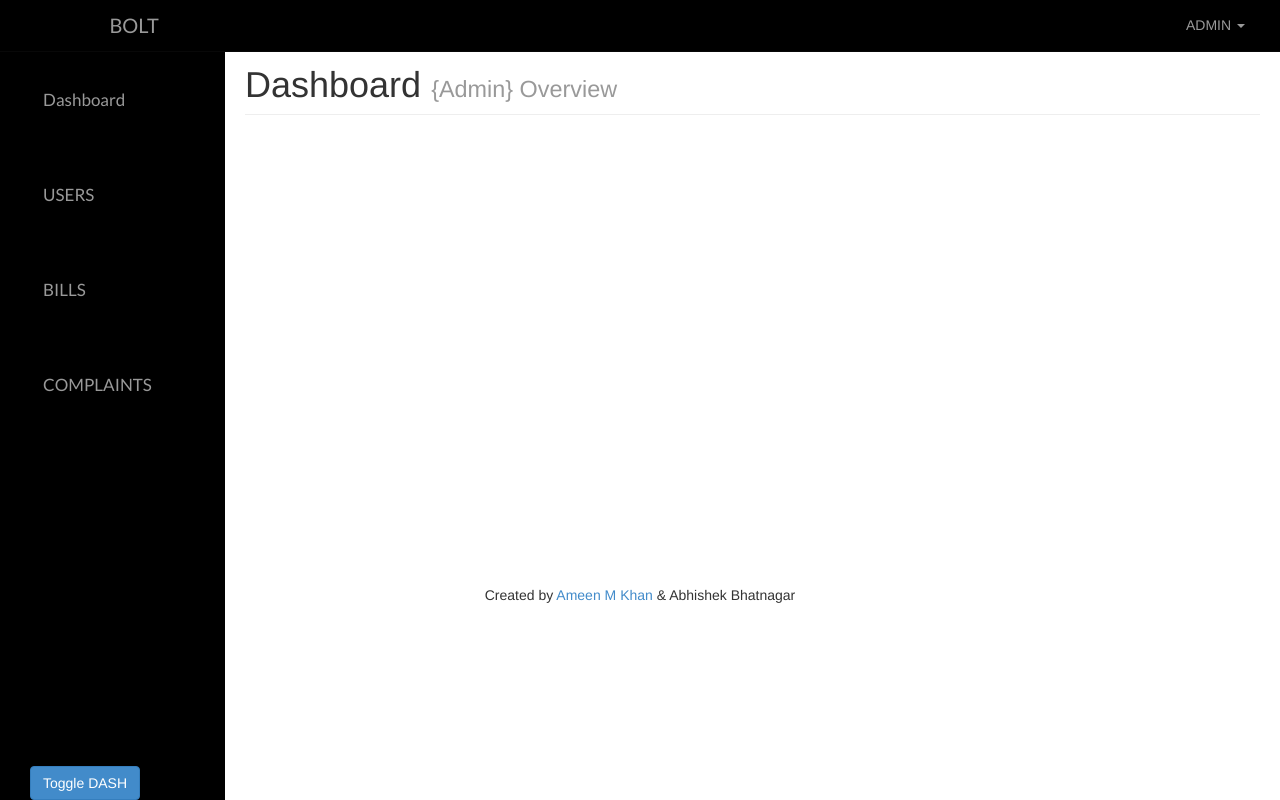
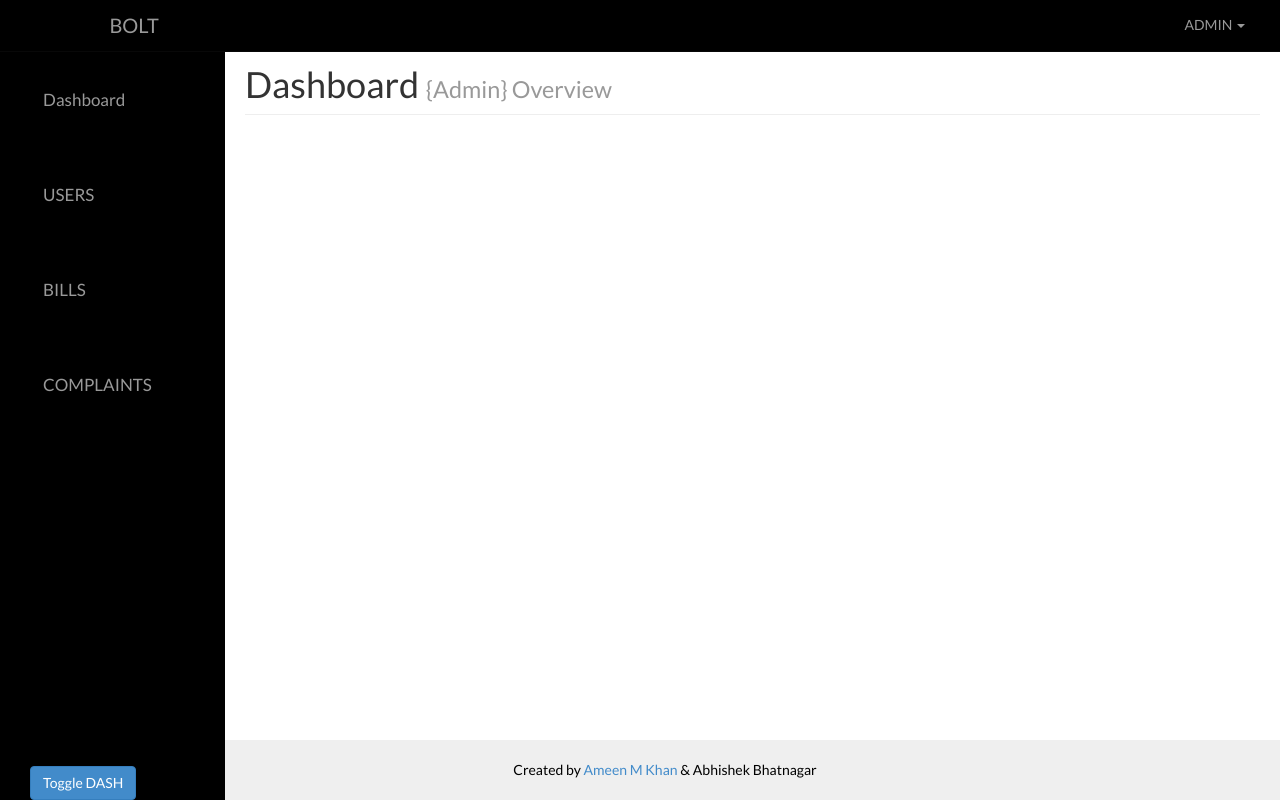
Before and after one commit to Vad-er/ebill-1, a PHP site: page /admin/index.php in a window 1280 px wide. Run offline with PHP 8.4, Linux system fonts and the light colour scheme; some web fonts are replaced.

Commit message:
nothing special

```diff
--- a/assets/css/dash_admin.css
+++ b/assets/css/dash_admin.css
@@ -1,3 +1,23 @@
+html {
+    height: 100%;
+}
+body,
+html {
+    width: 100%;
+    height: 100%;
+}
+
+body,
+h1,
+h2,
+h3,
+h4,
+h5,
+h6 {
+    font-family: "Lato","Helvetica Neue",Helvetica,Arial,sans-serif;
+    font-weight: 500;
+}
+
 #wrapper {
     padding-left: 10px;
     padding-top: 5px;
@@ -33,7 +53,7 @@
 #page-content-wrapper {
     width: 100%;
     padding: 15px;
-    min-height:580px;
+    min-height:100%;
 }
 
 #wrapper.toggled #page-content-wrapper {
@@ -151,9 +171,28 @@ ul.alert-dropdown {
 .footer{
     background-color: #ececec;
     min-width: 100%;
+    padding-top:-60px;
+
 }
 /* Tables Styles */
 .table-responsive{
     padding-top: 20px;
     padding-bottom: 20px;
 }
+
+
+/*FOOTER*/
+footer {
+    color: #000;
+    position: absolute;
+    bottom: 0;
+    padding-left: 0px;
+    width: 100%;
+}
+
+footer .footer-below {
+    padding: 20px 0px;
+    padding-left: 50px;
+    /*background-color: #233140;*/
+    background-color: #efefef;
+}
```
Also changed, not shown: assets/css/dash_user.css (+34 -0 lines).
